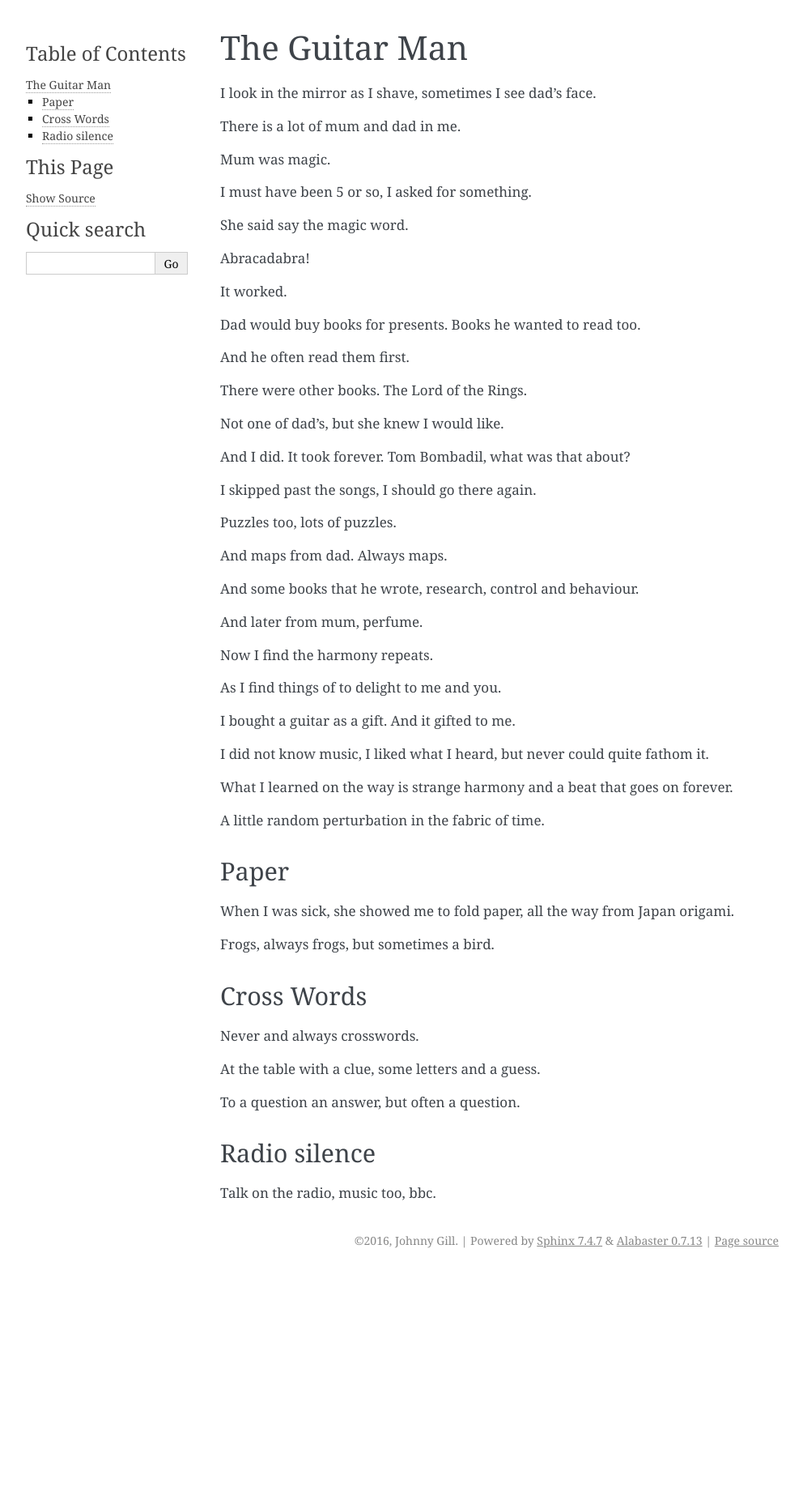
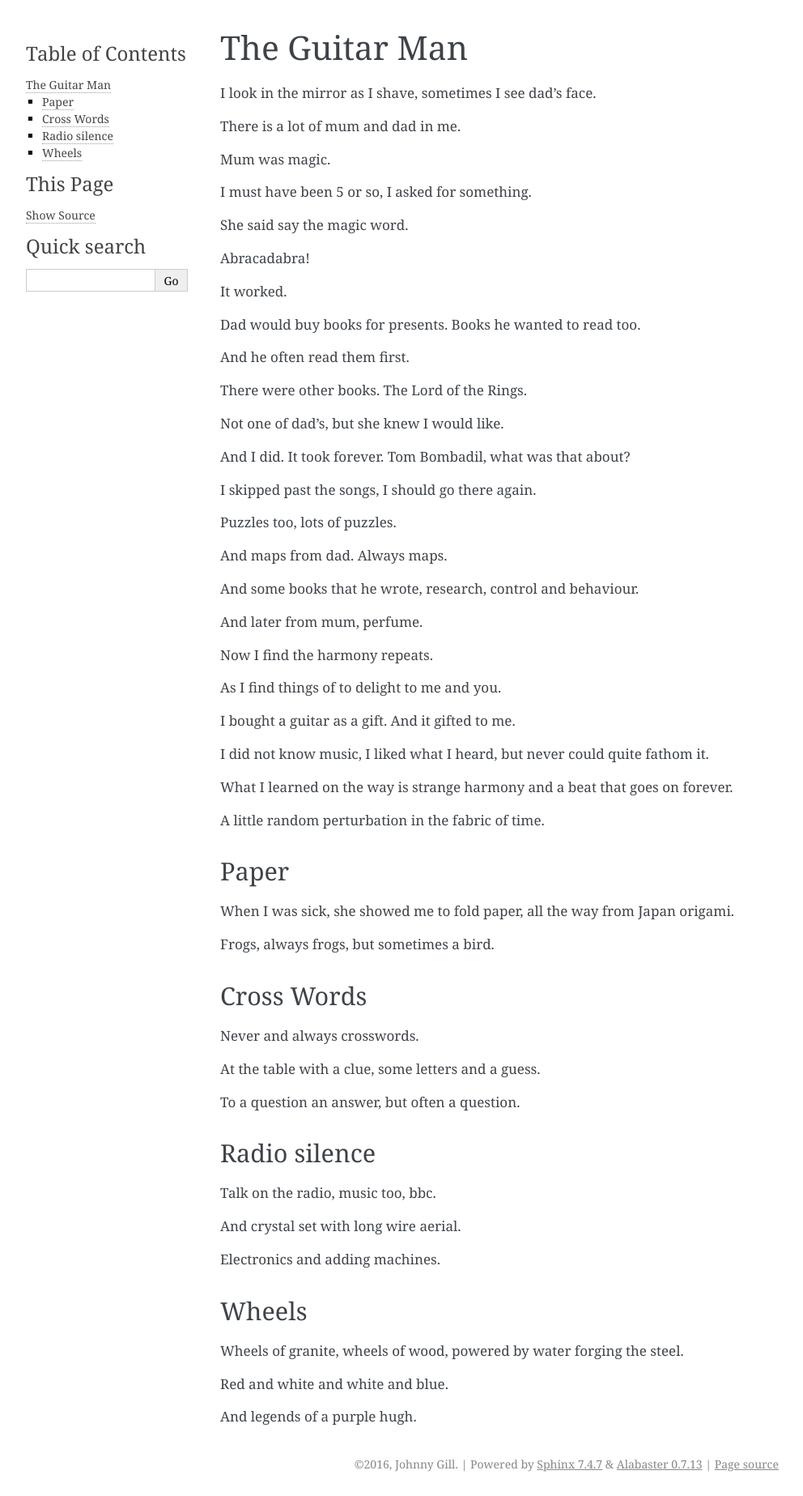
Before and after one commit to openbermuda/karmapi, a Sphinx documentation site: the page built from docs/nodice/music.rst, in a window 1280 px wide. Shown: the whole page at 81% size, without its empty margins (148-1140 px from the left). Built offline with Sphinx 7.4.7, drawn with Linux system fonts in a browser that asks for light colours; formulas are drawn with MathJax 3; pages that are not in the unit, such as notebooks, are missing from menus; before the commit the page ends 1571 px from its top, so only the background shows below that.

Commit message:
water wheels red white steel legends blue and purple stars

```diff
--- a/docs/nodice/music.rst
+++ b/docs/nodice/music.rst
@@ -71,3 +71,16 @@ Radio silence
 =============
 
 Talk on the radio, music too, bbc.
+
+And crystal set with long wire aerial.
+
+Electronics and adding machines.
+
+Wheels
+======
+
+Wheels of granite, wheels of wood, powered by water forging the steel.
+
+Red and white and white and blue.
+
+And legends of a purple hugh.
```
